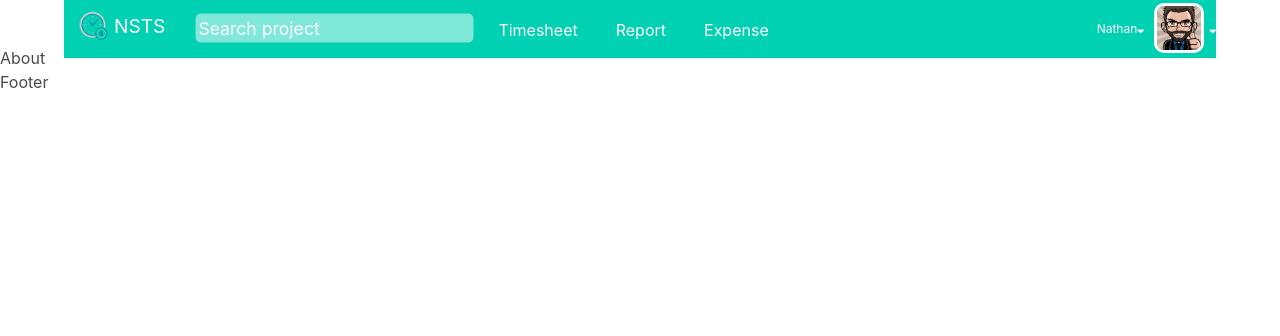
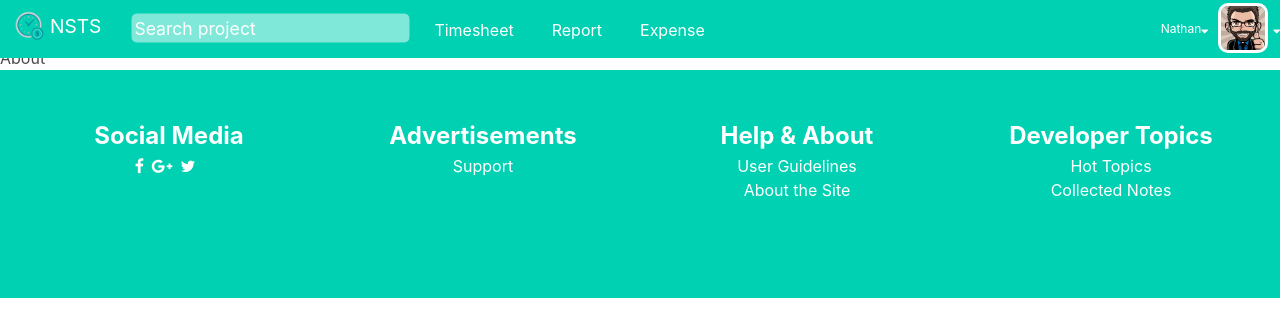
Before and after one commit to Carryace/TSM-project, a React app: page /about in a window 1280 px wide. Shown: the top 336 px of the page. Built offline with nearby package versions, Linux system fonts and the light colour scheme.

Commit message:
footer draft implementation

```diff
--- a/src/components/footer/index.jsx
+++ b/src/components/footer/index.jsx
@@ -1,11 +1,33 @@
 import React from 'react';
+import './style.scss';
 
 class Footer extends React.Component {
     render() {
         return (
-            <div>
-                Footer
-            </div>
+            <section className={"footer container is-fullhd hero is-primary"}>
+                <div className={"columns"}>
+                    <div className={"column has-text-centered"}>
+                        <span className={"footer-section-header is-size-4-desktop is-size-5-touch has-text-weight-bold"}>Social Media<br/></span>
+                        <span className={"icon-span"}><i className={"fa fa-facebook"}></i></span>
+                        <span className={"icon-span"}><i className={"fa fa-google-plus"}></i></span>
+                        <span className={"icon-span"}><i className={"fa fa-twitter"}></i></span>
+                    </div>
+                    <div className={"column has-text-centered"}>
+                        <span className={"footer-section-header is-size-4-desktop is-size-5-touch has-text-weight-bold"}>Advertisements<br/></span>
+                        <span>Support</span>
+                    </div>
+                    <div className={"column has-text-centered"}>
+                        <span className={"footer-section-header is-size-4-desktop is-size-5-touch has-text-weight-bold"}>Help & About<br/></span>
+                        <span>User Guidelines<br/></span>
+                        <span>About the Site</span>
+                    </div>
+                    <div className={"column has-text-centered"}>
+                        <span className={"footer-section-header is-size-4-desktop is-size-5-touch has-text-weight-bold"}>Developer Topics<br/></span>
+                        <span>Hot Topics<br/></span>
+                        <span>Collected Notes<br/></span>
+                    </div>
+                </div>
+            </section>
         )
     }
 }
--- /dev/null
+++ b/src/components/footer/style.scss
@@ -0,0 +1,11 @@
+.footer{
+
+  .footer-section-header{
+
+  }
+
+  .icon-span{
+    margin-right: 8px;
+  }
+
+}
--- a/src/components/header/index.jsx
+++ b/src/components/header/index.jsx
@@ -6,7 +6,7 @@ import './style.scss';
 class Header extends React.Component {
     render() {
         return (
-            <div className={"header-navbar container is-primary"}>
+            <div className={"header-navbar container is-fullhd is-primary"}>
                 <div className={"columns"}>
                     <div className={"column is-three-quarters"}>
                         <img src={logo} alt={"logo"} className={"header-logo pull-left"}/>
--- a/src/pages/home/index.jsx
+++ b/src/pages/home/index.jsx
@@ -1,9 +1,10 @@
 import React from 'react';
+import './style.scss';
 
 class HomePage extends React.Component {
     render() {
         return (
-            <div>
+            <div className={"home-page"}>
                 Home
             </div>
         )
--- /dev/null
+++ b/src/pages/home/style.scss
@@ -0,0 +1,3 @@
+.home-page{
+  min-height: 80vh;
+}
```
